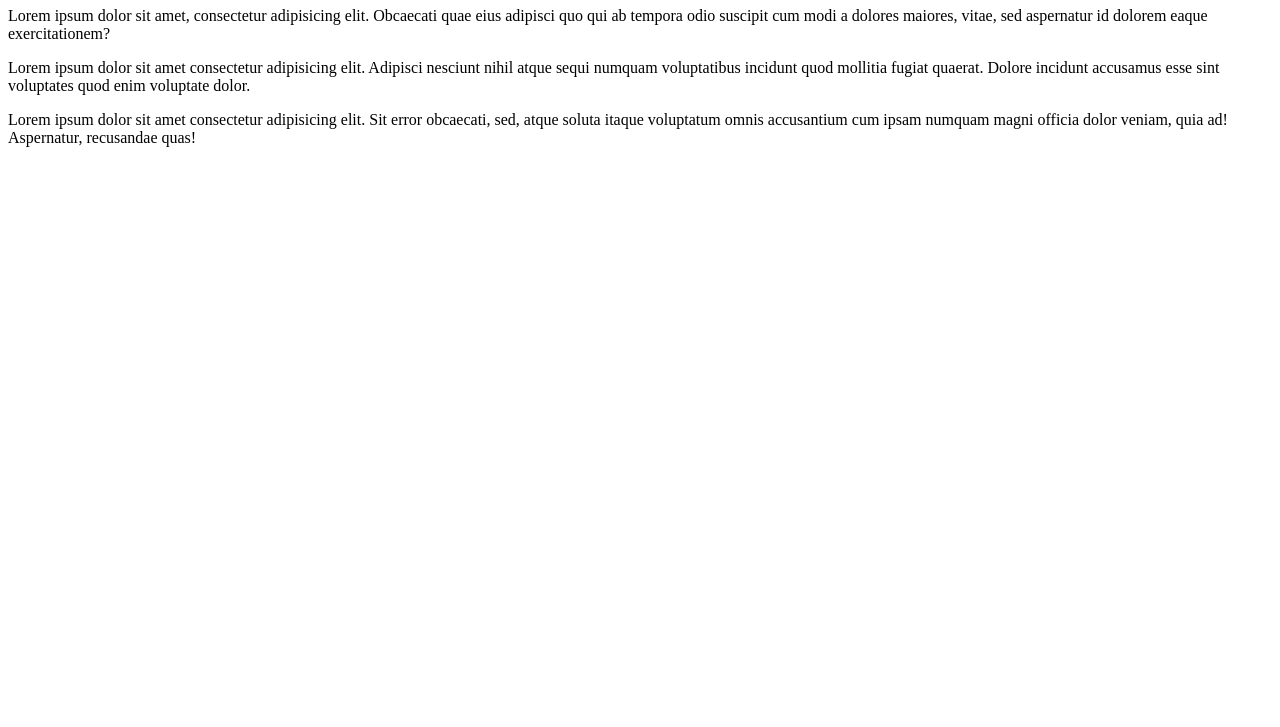
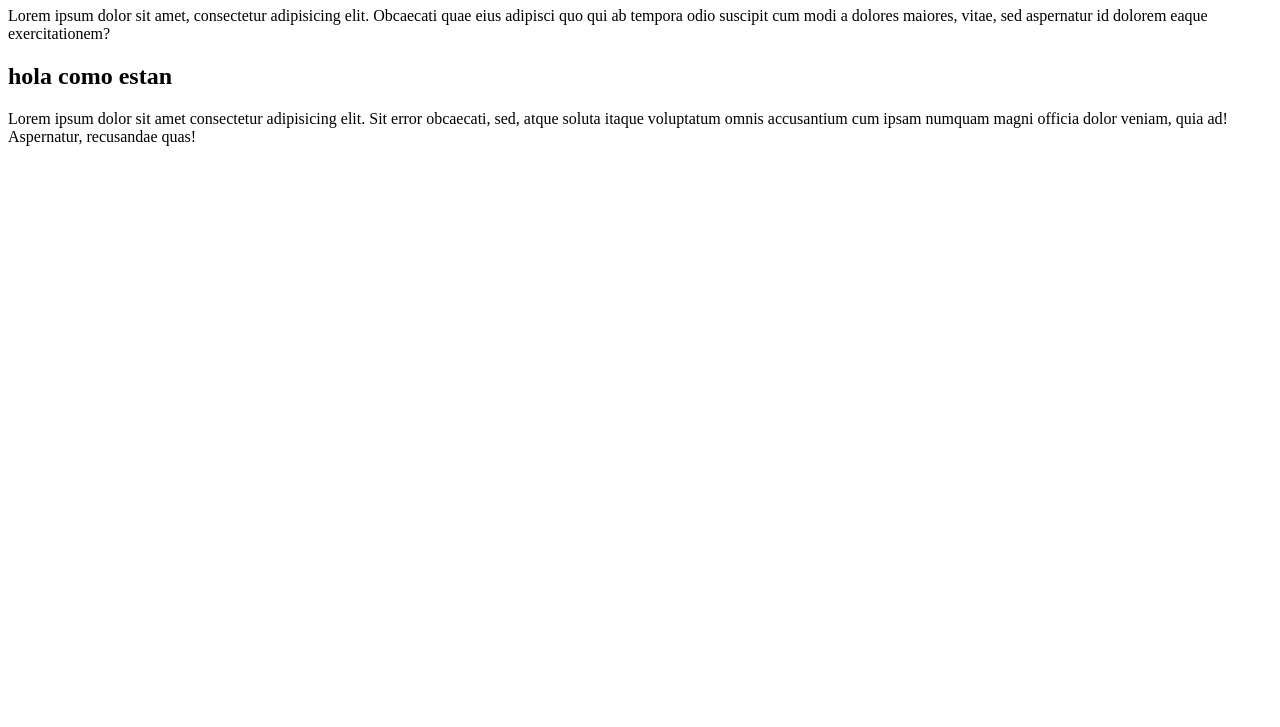
Before and after one commit to Sebasgg16/texts-github, a plain HTML site: page index.html in a window 1280 px wide. Shown: the part 73-800 px from the top of the page. Drawn offline with Linux system fonts and the light colour scheme.

Commit message:
borre un parrafo y coloque un h2

```diff
--- a/index.html
+++ b/index.html
@@ -8,7 +8,7 @@
 <body>
     <h1>MotoMania</h1>
     <p>Lorem ipsum dolor sit amet, consectetur adipisicing elit. Obcaecati quae eius adipisci quo qui ab tempora odio suscipit cum modi a dolores maiores, vitae, sed aspernatur id dolorem eaque exercitationem?</p>
-    <p>Lorem ipsum dolor sit amet consectetur adipisicing elit. Adipisci nesciunt nihil atque sequi numquam voluptatibus incidunt quod mollitia fugiat quaerat. Dolore incidunt accusamus esse sint voluptates quod enim voluptate dolor.</p>
+    <h2>hola como estan</h2>
     <p>Lorem ipsum dolor sit amet consectetur adipisicing elit. Sit error obcaecati, sed, atque soluta itaque voluptatum omnis accusantium cum ipsam numquam magni officia dolor veniam, quia ad! Aspernatur, recusandae quas!</p>
 
 </body>
```
